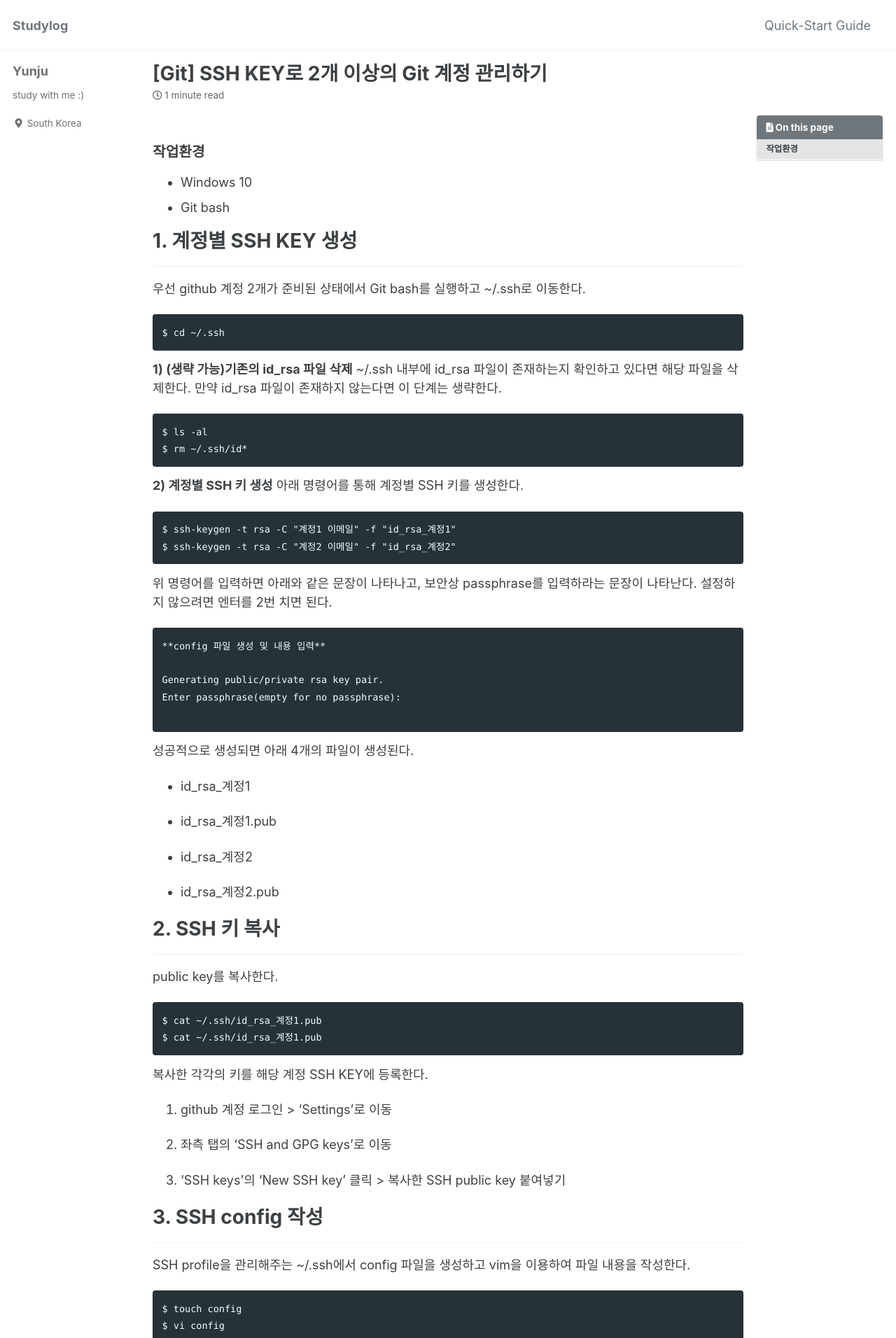
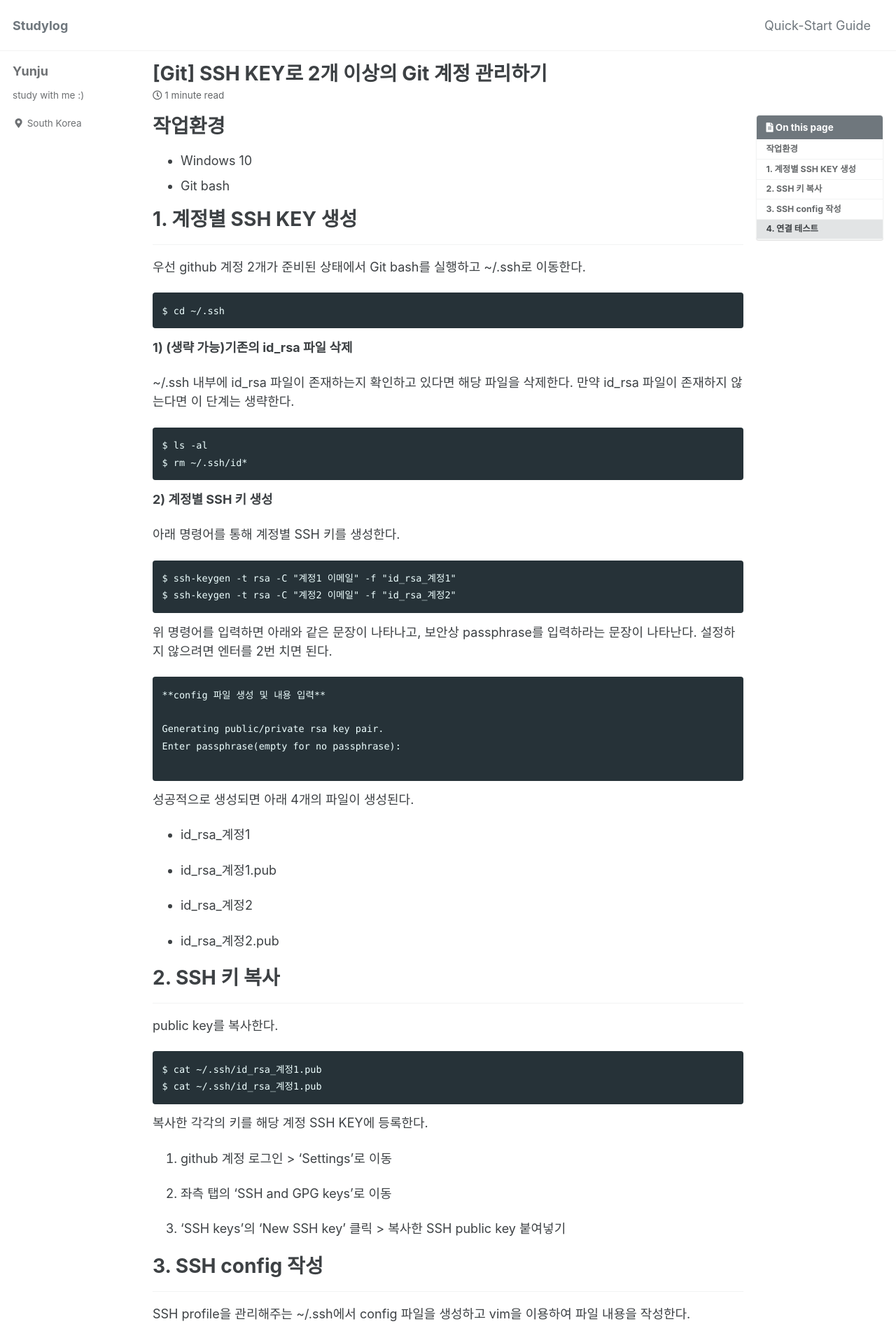
Before and after one commit to yuunjuu/yuunjuu.github.io, a Jekyll site: the page built from _posts/2021-10-02-GitMultipleAccount.md, in a window 1280 px wide. Shown: the top 1912 px of the page at 70% size. Built offline with Jekyll 4.4.1, drawn with Linux system fonts in a browser that asks for light colours; cached includes are drawn as plain includes.

Commit message:
style: Change the font size and line spacing

````diff
--- a/_posts/2021-10-02-GitMultipleAccount.md
+++ b/_posts/2021-10-02-GitMultipleAccount.md
@@ -14,9 +14,10 @@ date: 2021-10-02
 last_modified_at: 2021-10-02
 ---
 
-### 작업환경
+# 작업환경
 - Windows 10
 - Git bash
+
 
 # 1. 계정별 SSH KEY 생성
 ---
@@ -25,12 +26,14 @@ last_modified_at: 2021-10-02
 $ cd ~/.ssh
 ```
 **1) (생략 가능)기존의 id_rsa 파일 삭제**
+
 ~/.ssh 내부에 id_rsa 파일이 존재하는지 확인하고 있다면 해당 파일을 삭제한다. 만약 id_rsa 파일이 존재하지 않는다면 이 단계는 생략한다.
 ```
 $ ls -al
 $ rm ~/.ssh/id*
 ```
 **2) 계정별 SSH 키 생성**
+
 아래 명령어를 통해 계정별 SSH 키를 생성한다.
 ```
 $ ssh-keygen -t rsa -C "계정1 이메일" -f "id_rsa_계정1"
@@ -53,6 +56,7 @@ Enter passphrase(empty for no passphrase):
 
 - id_rsa_계정2.pub
 
+
 # 2. SSH 키 복사
 ---
 public key를 복사한다.
@@ -66,6 +70,7 @@ $ cat ~/.ssh/id_rsa_계정1.pub
 2. 좌측 탭의 'SSH and GPG keys'로 이동
 
 3. 'SSH keys'의 'New SSH key' 클릭 > 복사한 SSH public key 붙여넣기
+
 
 # 3. SSH config 작성
 ---
@@ -89,6 +94,7 @@ Host github.com-계정2
         IdentityFile ~/.ssh/id_rsa_계정2
 ```
 
+
 # 4. 연결 테스트
 ---
 - github에서 테스트할 repository를 생성한다.
````
